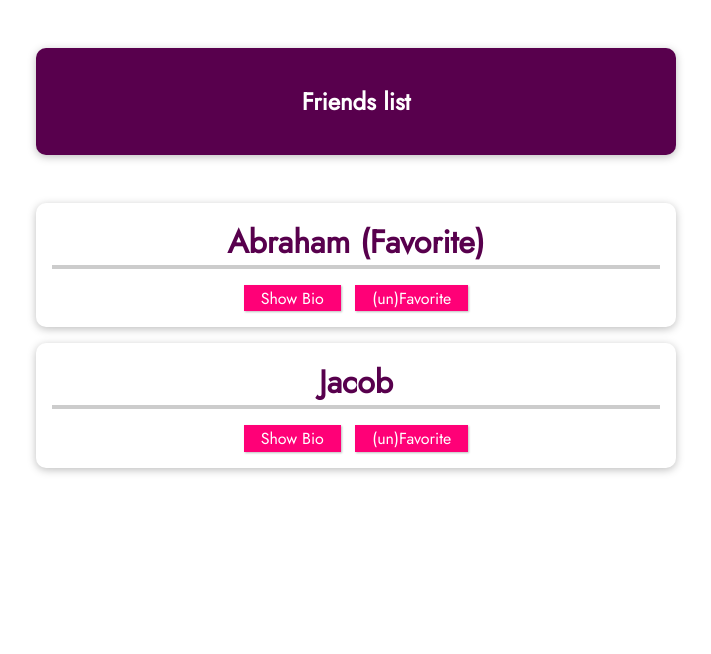
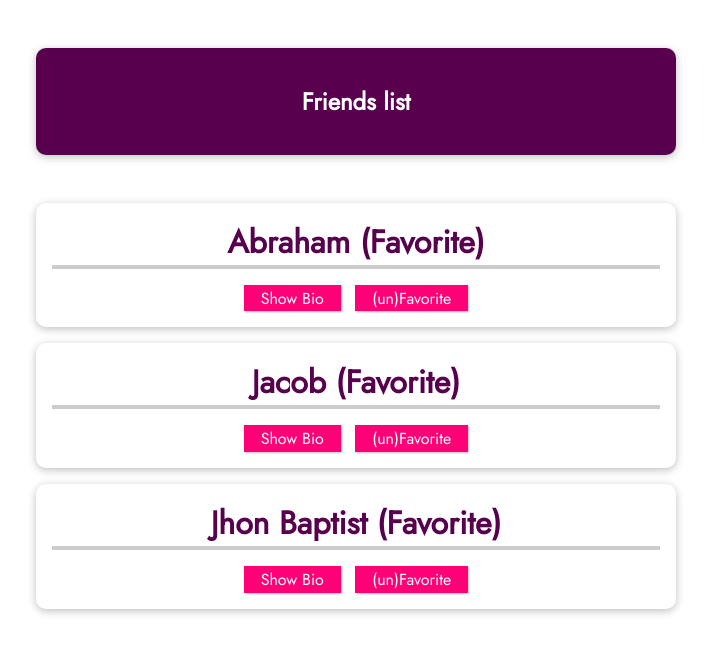
Before and after one commit to rubenanapu/vue, a Vue app in the folder section-7-vue-project/: page / in a window 1280 px wide. Shown: the top 654 px of the page, without its empty margins (284-995 px from the left). Built offline with nearby package versions, Linux system fonts and the light colour scheme.

Commit message:
Using v-for in <friend-contact /> to pass data from array

```diff
--- a/section-7-vue-project/src/App.vue
+++ b/section-7-vue-project/src/App.vue
@@ -2,8 +2,14 @@
   <section>
     <header><h1>Friends list</h1></header>
     <ul>
-      <friend-contact first-name="Abraham" person-bio="Father of Faith" is-favorite="1"/>
-      <friend-contact first-name="Jacob" person-bio="Israel" />
+      <!-- ":key" is mandatory when using "for" in "components" -->
+      <friend-contact
+        v-for="friend in friends"
+        :key="friend.id"
+        :first-name="friend.name"
+        :person-bio="friend.bio"
+        :is-favorite="true"
+      />
     </ul>
   </section>
 </template>
@@ -14,9 +20,19 @@ export default {
     return {
       friends: [
         {
+          id: "abraham",
+          name: "Abraham",
+          bio: "Father of Faith",
+        },
+        {
+          id: "jacob",
+          name: "Jacob",
+          bio: "Israel, son of Abraham",
+        },
+        {
           id: "jhon",
           name: "Jhon Baptist",
-          bio: "The Prophet",
+          bio: "The last Prophet",
         },
       ],
     };
--- a/section-7-vue-project/src/components/FriendContact.vue
+++ b/section-7-vue-project/src/components/FriendContact.vue
@@ -11,18 +11,20 @@
 <script>
 export default {
   // Can be passed like first-name and peron-bio when calling <friend-contact />
+  // https://v3.vuejs.org/guide/component-props.html#passing-static-or-dynamic-props
+  //
   //   props: ["firstName", "personBio", "isFavorite"],
   //   props: {firstName:String, personBio: String, isFavorite: String},
   props: {
     firstName: { type: String, required: true },
     personBio: { type: String, required: true },
     isFavorite: {
-      type: String,
+      type: Boolean,
       required: false,
-      default: "0",
-      validator: function (value) {
-        return value === "0" || value === "1";
-      },
+      default: false,
+      //   validator: function (value) {
+      //     return value === "0" || value === "1";
+      //   },
     },
   },
   data() {
@@ -33,7 +35,7 @@ export default {
         name: "Jesus Christ",
         bio: "The Savior",
       },
-      isFriendFavorite: this.isFavorite === "1", // using props as initial value
+      isFriendFavorite: this.isFavorite, // using props as initial value
     };
   },
   methods: {
```
